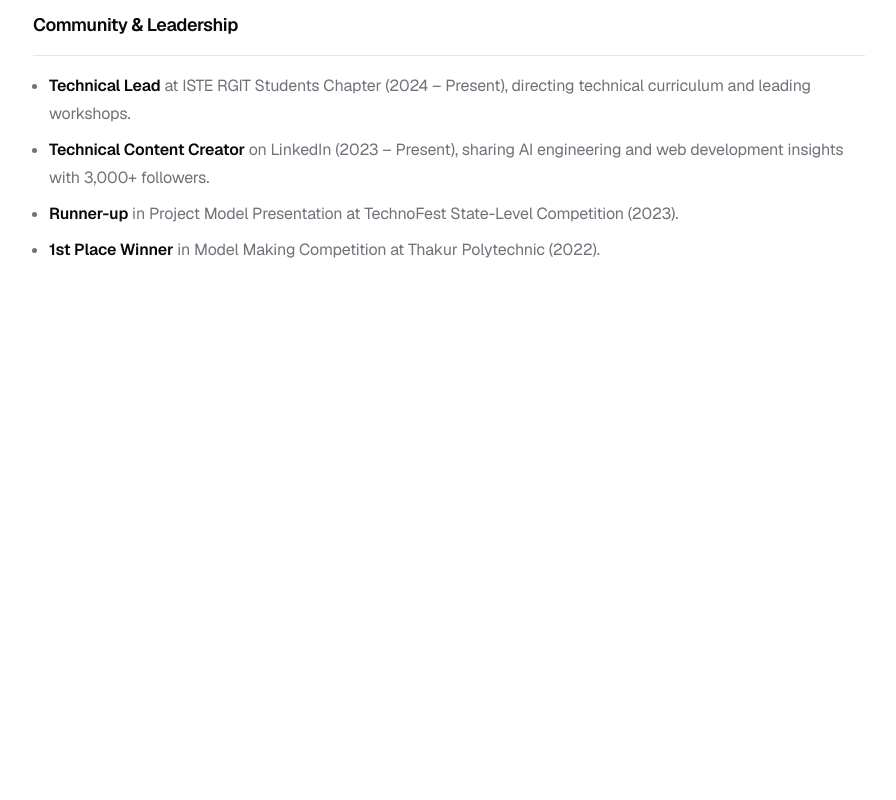
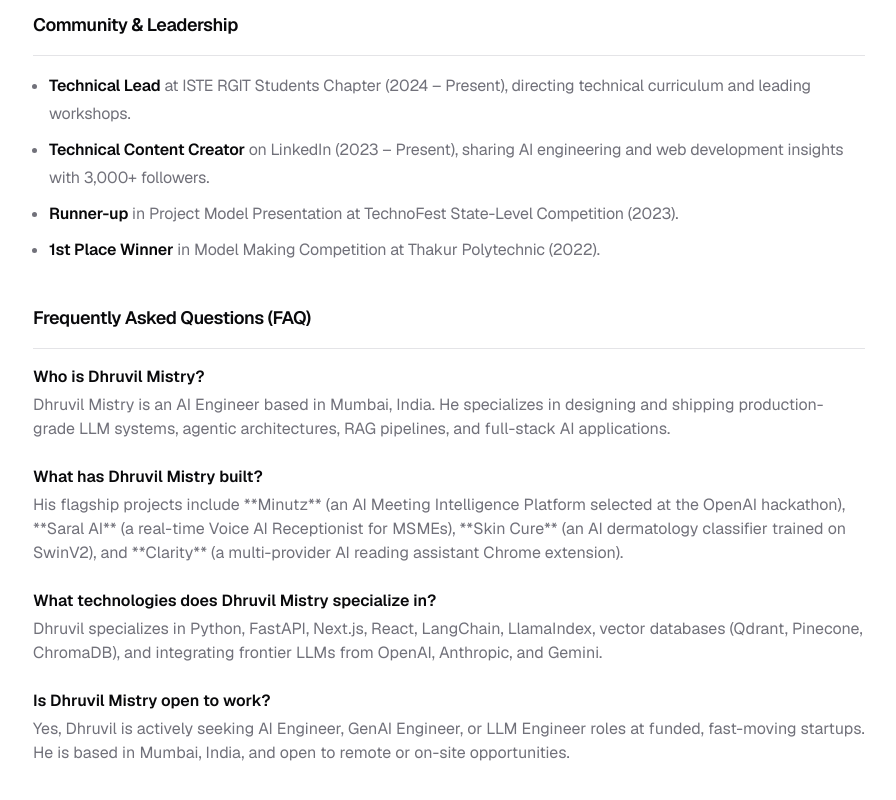
Before and after one commit to dhruvil-codes/bydhruvil, a Next.js app: page /bio in a window 1280 px wide. Shown: the part 954-1754 px from the top of the page, without its empty margins (191-1087 px from the left). Before the commit the page ends 1258 px from the top, so only its background shows below. Built offline with nearby package versions, Linux system fonts and the light colour scheme.

Commit message:
feat: optimize website for SEO and Generative Engine Optimization (GEO)

```diff
--- a/app/bio/page.tsx
+++ b/app/bio/page.tsx
@@ -138,6 +138,46 @@ export default function BioPage() {
               </ul>
             </div>
           </div>
+
+          <div className="mt-10">
+            <h3 className="font-semibold tracking-tight text-foreground text-lg mb-4">
+              Frequently Asked Questions (FAQ)
+            </h3>
+            <div className="border-t border-border pt-4 space-y-6">
+              <div>
+                <h4 className="font-semibold text-foreground text-sm sm:text-base">
+                  Who is Dhruvil Mistry?
+                </h4>
+                <p className="text-sm sm:text-base text-muted-foreground mt-1 leading-6">
+                  Dhruvil Mistry is an AI Engineer based in Mumbai, India. He specializes in designing and shipping production-grade LLM systems, agentic architectures, RAG pipelines, and full-stack AI applications.
+                </p>
+              </div>
+              <div>
+                <h4 className="font-semibold text-foreground text-sm sm:text-base">
+                  What has Dhruvil Mistry built?
+                </h4>
+                <p className="text-sm sm:text-base text-muted-foreground mt-1 leading-6">
+                  His flagship projects include **Minutz** (an AI Meeting Intelligence Platform selected at the OpenAI hackathon), **Saral AI** (a real-time Voice AI Receptionist for MSMEs), **Skin Cure** (an AI dermatology classifier trained on SwinV2), and **Clarity** (a multi-provider AI reading assistant Chrome extension).
+                </p>
+              </div>
+              <div>
+                <h4 className="font-semibold text-foreground text-sm sm:text-base">
+                  What technologies does Dhruvil Mistry specialize in?
+                </h4>
+                <p className="text-sm sm:text-base text-muted-foreground mt-1 leading-6">
+                  Dhruvil specializes in Python, FastAPI, Next.js, React, LangChain, LlamaIndex, vector databases (Qdrant, Pinecone, ChromaDB), and integrating frontier LLMs from OpenAI, Anthropic, and Gemini.
+                </p>
+              </div>
+              <div>
+                <h4 className="font-semibold text-foreground text-sm sm:text-base">
+                  Is Dhruvil Mistry open to work?
+                </h4>
+                <p className="text-sm sm:text-base text-muted-foreground mt-1 leading-6">
+                  Yes, Dhruvil is actively seeking AI Engineer, GenAI Engineer, or LLM Engineer roles at funded, fast-moving startups. He is based in Mumbai, India, and open to remote or on-site opportunities.
+                </p>
+              </div>
+            </div>
+          </div>
         </div>
       </section>
     </div>
--- a/app/blog/page.tsx
+++ b/app/blog/page.tsx
@@ -367,7 +367,7 @@ export default function BlogPage() {
                       Reach out on X
                     </a>
                     <a
-                      href="https://linkedin.com/in/bydhruvil" // standard linkedin url mapping if not specific
+                      href="https://www.linkedin.com/in/dhruvilmistry16/"
                       target="_blank"
                       rel="noopener noreferrer"
                       className="border border-border px-4 py-2 rounded-xl font-mono text-xs font-medium cursor-pointer inline-flex items-center justify-center gap-2 bg-background hover:bg-muted text-foreground transition-all hover:border-border/80"
--- a/app/layout.tsx
+++ b/app/layout.tsx
@@ -163,6 +163,44 @@ export default function RootLayout({
                   "mainEntity": {
                     "@id": "https://bydhruvil.in/#person"
                   }
+                },
+                {
+                  "@type": "FAQPage",
+                  "@id": "https://bydhruvil.in/#faq",
+                  "mainEntity": [
+                    {
+                      "@type": "Question",
+                      "name": "Who is Dhruvil Mistry?",
+                      "acceptedAnswer": {
+                        "@type": "Answer",
+                        "text": "Dhruvil Mistry is an AI Engineer based in Mumbai, India. He specializes in shipping production-grade LLM systems, RAG pipelines, and full-stack AI applications."
+                      }
+                    },
+                    {
+                      "@type": "Question",
+                      "name": "What has Dhruvil Mistry built?",
+                      "acceptedAnswer": {
+                        "@type": "Answer",
+                        "text": "Dhruvil has built flagship projects like Minutz (an AI Meeting Intelligence Platform selected at the OpenAI hackathon), Saral AI (a low-latency Voice AI Receptionist for MSMEs), Skin Cure (an AI dermatology classifier), and Clarity (a multi-provider Chrome reading assistant extension)."
+                      }
+                    },
+                    {
+                      "@type": "Question",
+                      "name": "What technologies does Dhruvil Mistry specialize in?",
+                      "acceptedAnswer": {
+                        "@type": "Answer",
+                        "text": "Dhruvil specializes in Python, FastAPI, Next.js, React, LangChain, LlamaIndex, vector databases (Qdrant, Pinecone, ChromaDB), and integrating frontier LLMs from OpenAI, Anthropic, and Gemini."
+                      }
+                    },
+                    {
+                      "@type": "Question",
+                      "name": "Is Dhruvil Mistry open to work?",
+                      "acceptedAnswer": {
+                        "@type": "Answer",
+                        "text": "Yes, Dhruvil Mistry is actively looking for AI Engineer, GenAI Engineer, or LLM Engineer roles at funded, fast-moving startups. He is based in Mumbai, India, and open to remote or on-site opportunities."
+                      }
+                    }
+                  ]
                 }
               ]
             }),
--- /dev/null
+++ b/components/sections/faq.tsx
@@ -0,0 +1,111 @@
+"use client";
+
+import React, { useState } from "react";
+import { motion, AnimatePresence } from "motion/react";
+import { Crosshairs } from "@/components/ui/crosshairs";
+import { Plus, Minus } from "lucide-react";
+
+interface FAQItem {
+  question: string;
+  answer: string;
+  id: string;
+}
+
+const faqItems: FAQItem[] = [
+  {
+    id: "who-is-dhruvil",
+    question: "Who is Dhruvil Mistry?",
+    answer: "Dhruvil Mistry is an AI Engineer based in Mumbai, India. He specializes in shipping production-grade LLM systems, RAG pipelines, and full-stack AI applications that solve real-world problems.",
+  },
+  {
+    id: "what-has-dhruvil-built",
+    question: "What has Dhruvil Mistry built?",
+    answer: "Dhruvil has built several notable AI products: Minutz (an AI meeting intelligence platform selected at the OpenAI hackathon), Saral AI (a low-latency Voice AI Receptionist for MSMEs), Skin Cure (an AI dermatology classifier), and Clarity (a multi-provider Chrome reading assistant extension).",
+  },
+  {
+    id: "what-tech-dhruvil-uses",
+    question: "What technologies does Dhruvil Mistry specialize in?",
+    answer: "He specializes in Python, FastAPI, Next.js, React, LangChain, LlamaIndex, vector databases (Qdrant, Pinecone, ChromaDB), and integrating frontier LLMs from OpenAI, Anthropic, and Gemini.",
+  },
+  {
+    id: "is-dhruvil-open-to-work",
+    question: "Is Dhruvil Mistry open to work?",
+    answer: "Yes, Dhruvil is actively seeking AI Engineer, GenAI Engineer, or LLM Engineer roles at funded, fast-moving startups. He is based in Mumbai, India, and open to remote or on-site opportunities.",
+  },
+];
+
+export default function FAQ() {
+  const [openId, setOpenId] = useState<string | null>(null);
+
+  const toggle = (id: string) => {
+    setOpenId(openId === id ? null : id);
+  };
+
+  return (
+    <section
+      id="faq"
+      className="relative border-x border-edge screen-line-before screen-line-after"
+      itemScope
+      itemType="https://schema.org/FAQPage"
+    >
+      <Crosshairs top={true} bottom={true} />
+      <header className="screen-line-after px-4 py-3 sm:px-6">
+        <h2 className="font-semibold tracking-tight text-foreground text-xl">
+          Frequently Asked Questions
+        </h2>
+      </header>
+      <div className="p-4 sm:p-6 space-y-4">
+        {faqItems.map((item) => {
+          const isOpen = openId === item.id;
+          return (
+            <div
+              key={item.id}
+              className="border border-border rounded-xl overflow-hidden transition-all bg-card/50 hover:bg-card hover:shadow-sm"
+              itemScope
+              itemProp="mainEntity"
+              itemType="https://schema.org/Question"
+            >
+              <button
+                onClick={() => toggle(item.id)}
+                className="w-full flex items-center justify-between p-4 text-left font-medium text-sm sm:text-base text-foreground transition-colors cursor-pointer select-none focus:outline-none"
+                aria-expanded={isOpen}
+                aria-controls={`faq-answer-${item.id}`}
+                id={`faq-btn-${item.id}`}
+              >
+                <span itemProp="name">{item.question}</span>
+                <span className="ml-4 shrink-0 text-muted-foreground">
+                  {isOpen ? (
+                    <Minus className="h-4 w-4 transition-transform duration-200" />
+                  ) : (
+                    <Plus className="h-4 w-4 transition-transform duration-200" />
+                  )}
+                </span>
+              </button>
+
+              <AnimatePresence initial={false}>
+                {isOpen && (
+                  <motion.div
+                    id={`faq-answer-${item.id}`}
+                    role="region"
+                    aria-labelledby={`faq-btn-${item.id}`}
+                    initial={{ height: 0, opacity: 0 }}
+                    animate={{ height: "auto", opacity: 1 }}
+                    exit={{ height: 0, opacity: 0 }}
+                    transition={{ duration: 0.25, ease: "easeInOut" }}
+                    itemScope
+                    itemProp="acceptedAnswer"
+                    itemType="https://schema.org/Answer"
+                  >
+                    <div className="px-4 pb-4 text-xs sm:text-sm leading-relaxed text-muted-foreground border-t border-border/40 pt-3">
+                      <p itemProp="text">{item.answer}</p>
+                    </div>
+                  </motion.div>
+                )}
+              </AnimatePresence>
+            </div>
+          );
+        })}
+      </div>
+    </section>
+  );
+}
--- a/components/ui/morphing-text.tsx
+++ b/components/ui/morphing-text.tsx
@@ -149,7 +149,9 @@ const Texts: React.FC<
   const { text1Ref, text2Ref } = useMorphingText(texts, trigger)
   return (
     <span className="inline-grid">
-      <span className="col-start-1 row-start-1" ref={text1Ref} />
+      <span className="col-start-1 row-start-1" ref={text1Ref}>
+        {texts[0]}
+      </span>
       <span className="col-start-1 row-start-1" ref={text2Ref} />
     </span>
   )
```
Also changed, not shown: app/page.tsx (+7 -0 lines).
